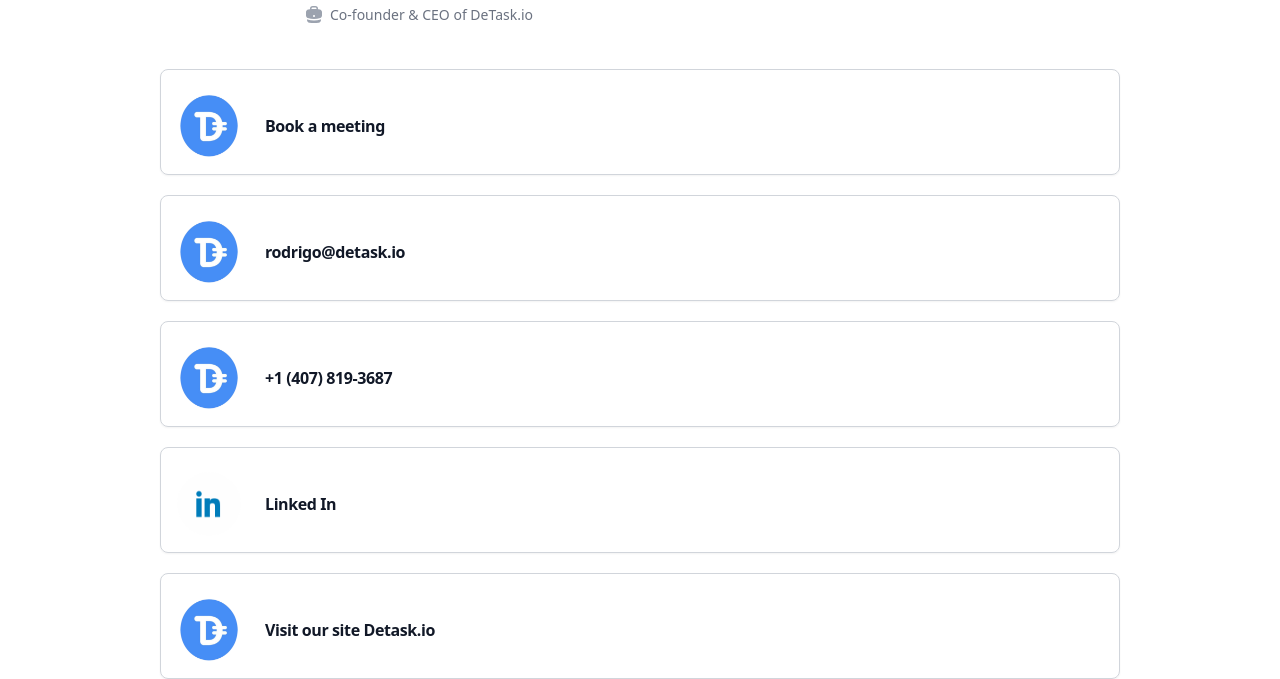
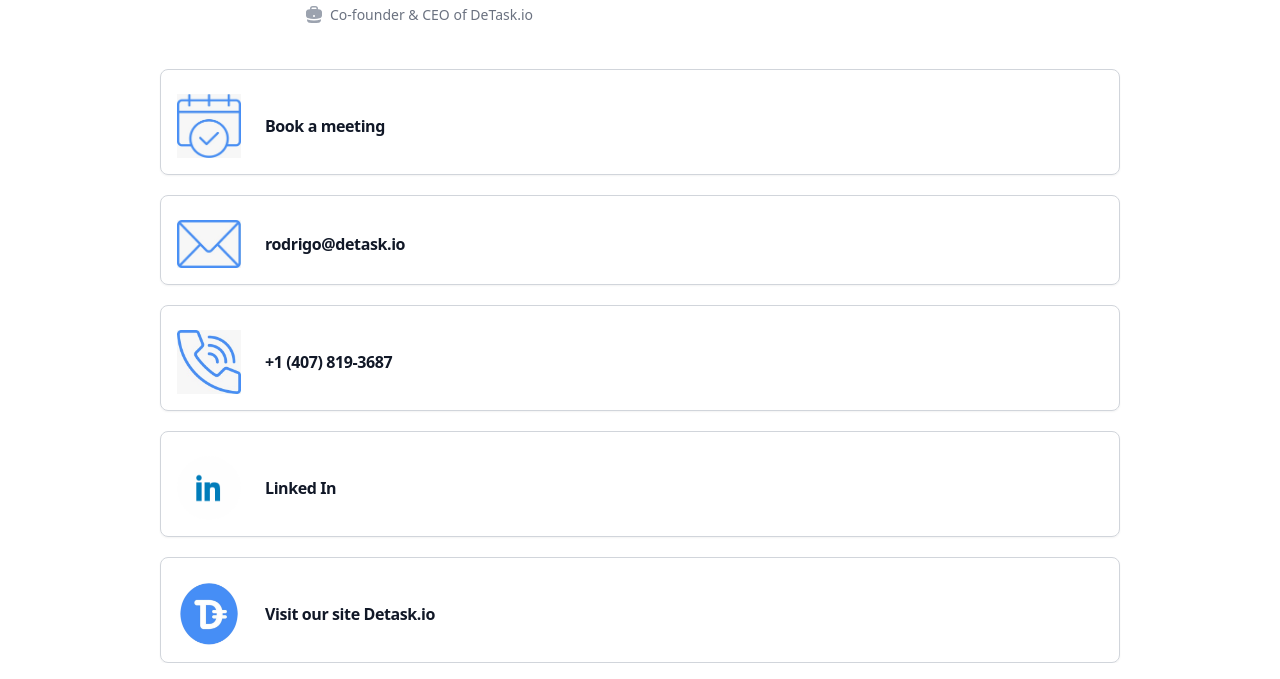
Before and after one commit to detask/dt-landpage, a website: page rodrigo.html in a window 1280 px wide. Shown: the part 259-938 px from the top of the page. Drawn offline with nearby package versions, Linux system fonts and the light colour scheme.

Commit message:
New icons

```diff
--- a/rodrigo.html
+++ b/rodrigo.html
@@ -67,7 +67,7 @@
                     <div class="p-4 overflow-hidden rounded-lg border border-gray-300 shadow-sm focus-within:border-indigo-500 focus-within:ring-1 focus-within:ring-indigo-500 ">
                         <div class="mt-2 flex items-center">
                             <div class="flex items-center gap-x-6">
-                                <img class="h-16 w-16 rounded-full" src="img/logoDetask.png" alt="">
+                                <img class="h-16 w-16" src="img/calendar.jpeg" alt="">
                                 <div>
                                     <h3 class="text-base font-semibold leading-7 tracking-tight text-gray-900">Book a meeting</h3>
                                 </div>
@@ -80,7 +80,7 @@
                     <div class="mt-5  p-4 overflow-hidden rounded-lg border border-gray-300 shadow-sm focus-within:border-indigo-500 focus-within:ring-1 focus-within:ring-indigo-500 ">
                         <div class="mt-2 flex items-center">
                             <div class="flex items-center gap-x-6">
-                                <img class="h-16 w-16 rounded-full" src="img/logoDetask.png" alt="">
+                                <img class="h-12 w-16" src="img/email.jpeg" alt="">
                                 <div>
                                     <h3 class="text-base font-semibold leading-7 tracking-tight text-gray-900">rodrigo@detask.io</h3>
                                 </div>
@@ -93,7 +93,7 @@
                     <div class="mt-5  p-4 overflow-hidden rounded-lg border border-gray-300 shadow-sm focus-within:border-indigo-500 focus-within:ring-1 focus-within:ring-indigo-500 ">
                         <div class="mt-2 flex items-center">
                             <div class="flex items-center gap-x-6">
-                                <img class="h-16 w-16 rounded-full" src="img/logoDetask.png" alt="">
+                                <img class="h-16 w-16" src="img/phone.jpeg" alt="">
                                 <div>
                                     <h3 class="text-base font-semibold leading-7 tracking-tight text-gray-900">+1 (407) 819-3687</h3>
                                 </div>
```
Also changed, not shown: img/calendar.jpeg (added), img/email.jpeg (added), img/phone.jpeg (added).
